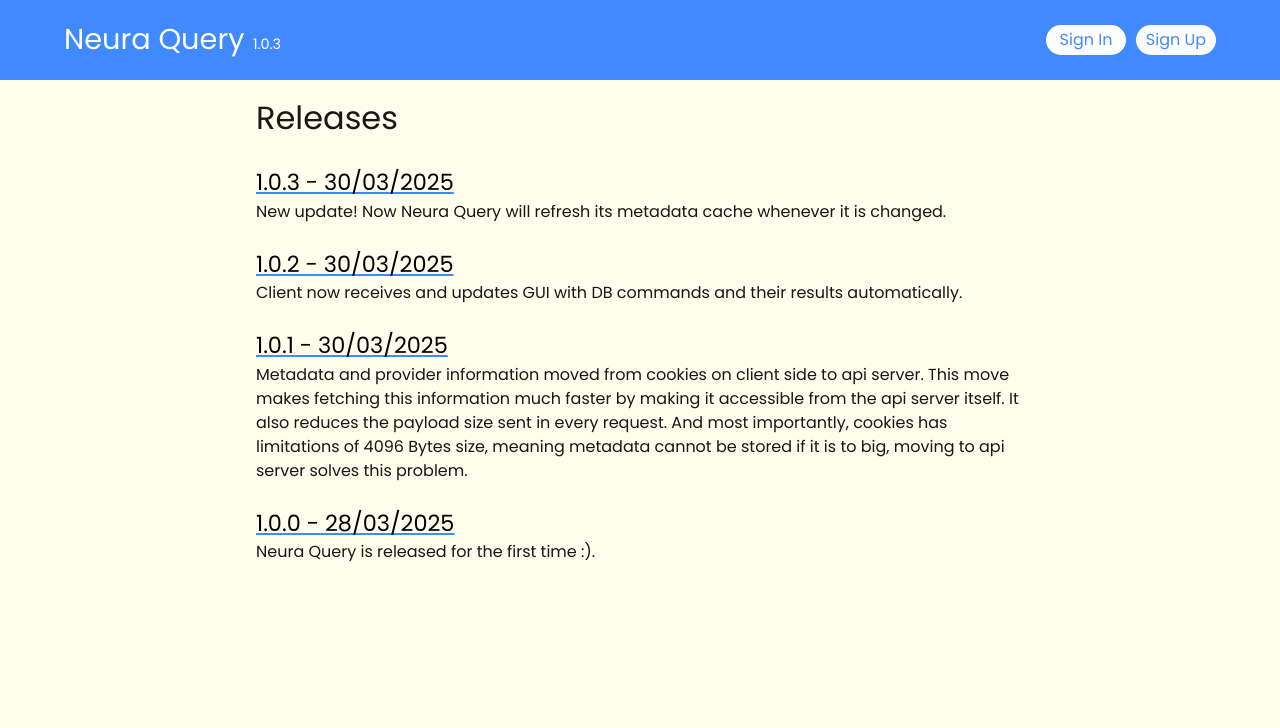
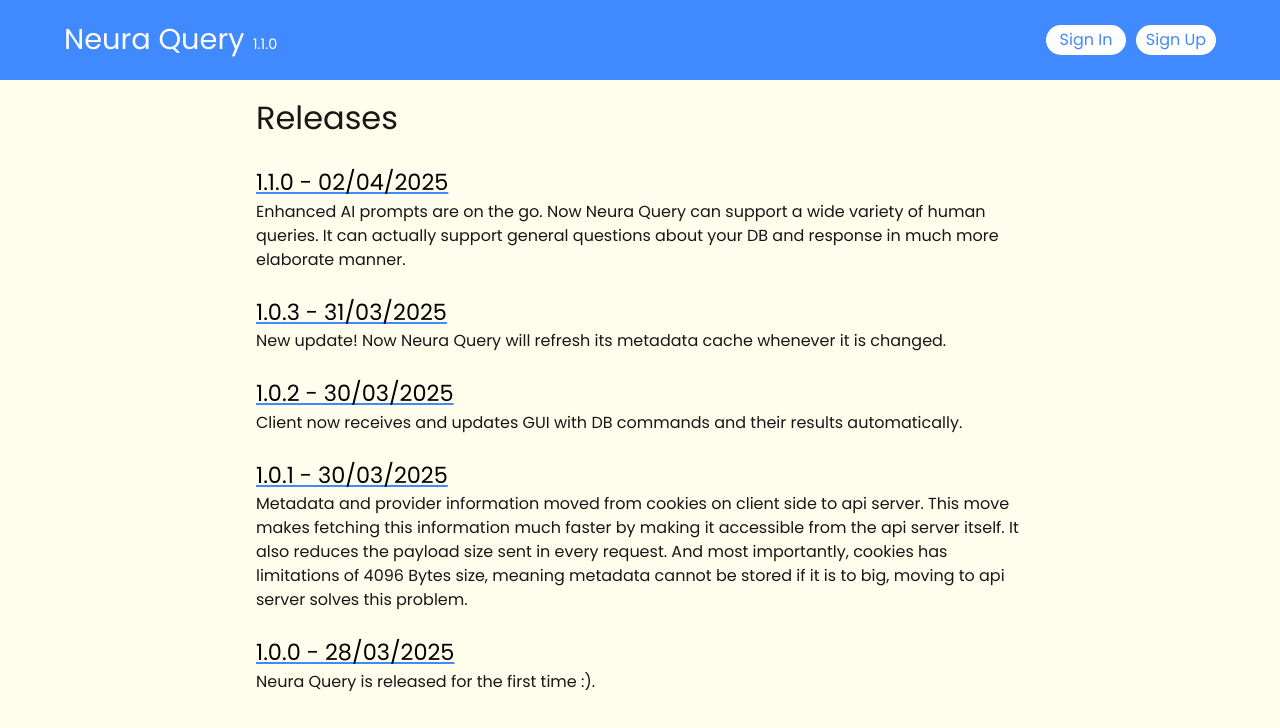
Before and after one commit to Rephael4321/neura-query, a Next.js app: page /releases in a window 1280 px wide. Shown: the top 728 px of the page. Built offline with nearby package versions, Linux system fonts and the light colour scheme; no server answers.

Commit message:
Updated to version 1.1.0, enhanced AI responses.

```diff
--- a/src/app/api/query_ai/route.js
+++ b/src/app/api/query_ai/route.js
@@ -19,15 +19,12 @@ export async function POST(request) {
 
     if (response.ok) {
       const data = await response.json();
-
       return new Response(JSON.stringify(data), { status: 200 });
     } else if (response.status === 401) {
       const data = await response.json();
-
       return new Response(JSON.stringify(data), { status: 401 });
     } else if (response.status === 422) {
       const data = await response.json();
-
       return new Response(JSON.stringify(data), { status: 422 });
     }
   } catch (error) {
--- /dev/null
+++ b/src/app/lib/client_utils.js
@@ -0,0 +1,3 @@
+export function Version() {
+  return "1.1.0";
+}
--- a/src/app/releases/page.jsx
+++ b/src/app/releases/page.jsx
@@ -5,7 +5,11 @@ export default function Releases() {
     <div className="mx-[20%]">
       <h1 className="text-[2rem] my-[24px]">Releases</h1>
       <Release
-        title="1.0.3 - 30/03/2025"
+        title="1.1.0 - 02/04/2025"
+        description="Enhanced AI prompts are on the go. Now Neura Query can support a wide variety of human queries. It can actually support general questions about your DB and response in much more elaborate manner."
+      ></Release>
+      <Release
+        title="1.0.3 - 31/03/2025"
         description="New update! Now Neura Query will refresh its metadata cache whenever it is changed."
       ></Release>
       <Release
--- a/src/ui/navbar/signed-in.jsx
+++ b/src/ui/navbar/signed-in.jsx
@@ -3,6 +3,7 @@
 import { useRouter } from "next/navigation";
 import Link from "next/link";
 import Button from "@/ui/button";
+import { Version } from "@/app/lib/client_utils";
 
 export default function SignedIn({ user }) {
   const router = useRouter();
@@ -24,7 +25,7 @@ export default function SignedIn({ user }) {
           </Link>
           &nbsp;&nbsp;
           <Link href="/releases" className="text-[white] text-[0.9rem]">
-            1.0.3
+            {Version()}
           </Link>
         </div>
         <div className="flex gap-[10px] items-center">
--- a/src/ui/navbar/signed-out.jsx
+++ b/src/ui/navbar/signed-out.jsx
@@ -1,5 +1,6 @@
 import Link from "next/link";
 import Button from "@/ui/button";
+import { Version } from "@/app/lib/client_utils";
 
 export default function SignedOut() {
   return (
@@ -11,7 +12,7 @@ export default function SignedOut() {
           </Link>
           &nbsp;&nbsp;
           <Link href="/releases" className="text-[white] text-[0.9rem]">
-            1.0.3
+            {Version()}
           </Link>
         </div>
         <div className="flex gap-[10px]">
--- a/src/ui/protected/querier.jsx
+++ b/src/ui/protected/querier.jsx
@@ -71,7 +71,7 @@ export default function Querier() {
 
       if (response.ok) {
         const data = await response.json();
-        const aiResponse = data.ai_response;
+        const command = data.command;
         let result;
         if (data.result.type === "str") {
           result = data.result.message;
@@ -85,7 +85,7 @@ export default function Querier() {
             .join(" | ");
         }
         setQueryResult({ result: result });
-        setQueryFormData({ query: aiResponse });
+        setQueryFormData({ query: command });
       } else {
         const errorData = await response.json();
         setTextMessage(errorData.message || "Error submitting form.");
```
